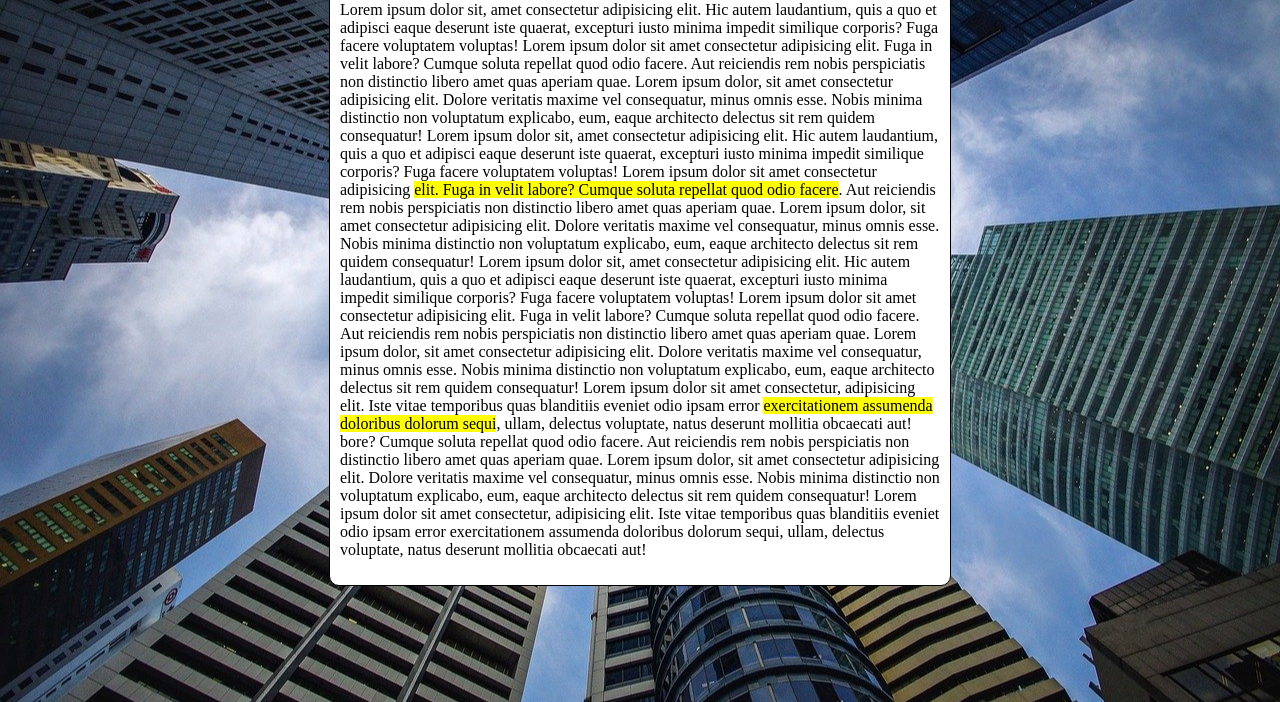
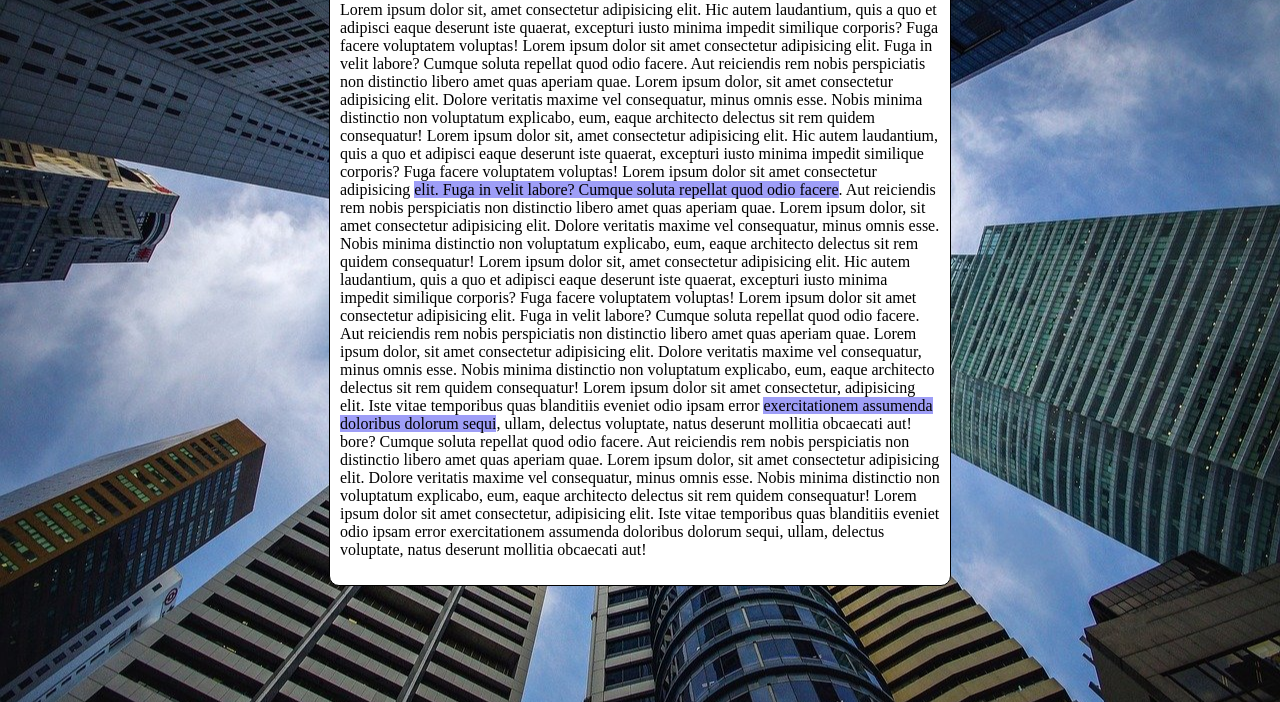
Before and after one commit to logan3103/html-css, a plain HTML site: page exercicios/ex022/fundo006.html in a window 1280 px wide. Shown: the part 98-800 px from the top of the page. Drawn offline with Linux system fonts and the light colour scheme.

Commit message:
Update fundo006.html

```diff
--- a/exercicios/ex022/fundo006.html
+++ b/exercicios/ex022/fundo006.html
@@ -22,6 +22,9 @@
             background-color: white;
             border-radius: 10px;
         }
+        mark{
+            background-color: rgba(134, 134, 245, 0.801);
+        }
     </style>
 </head>
 <body>
```
